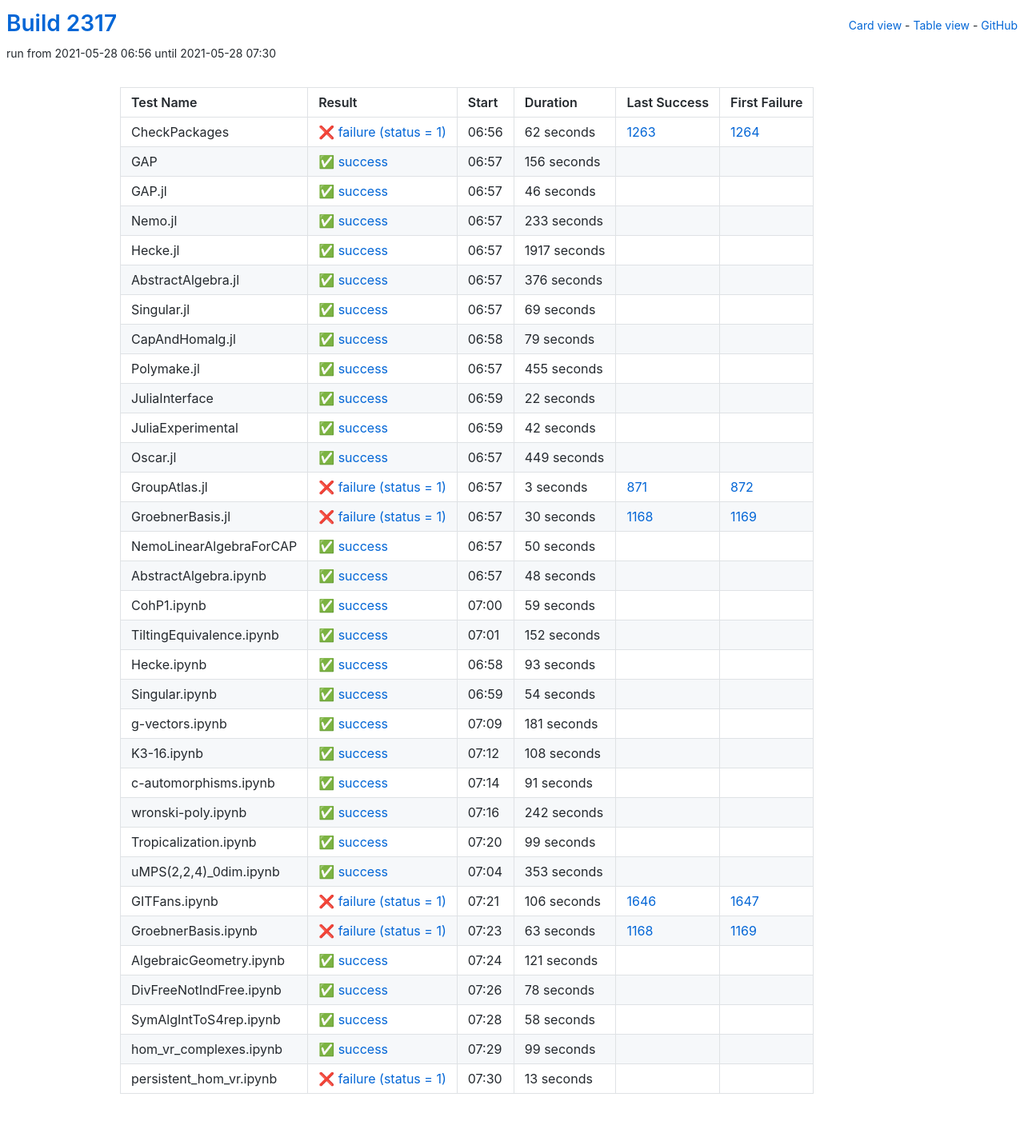
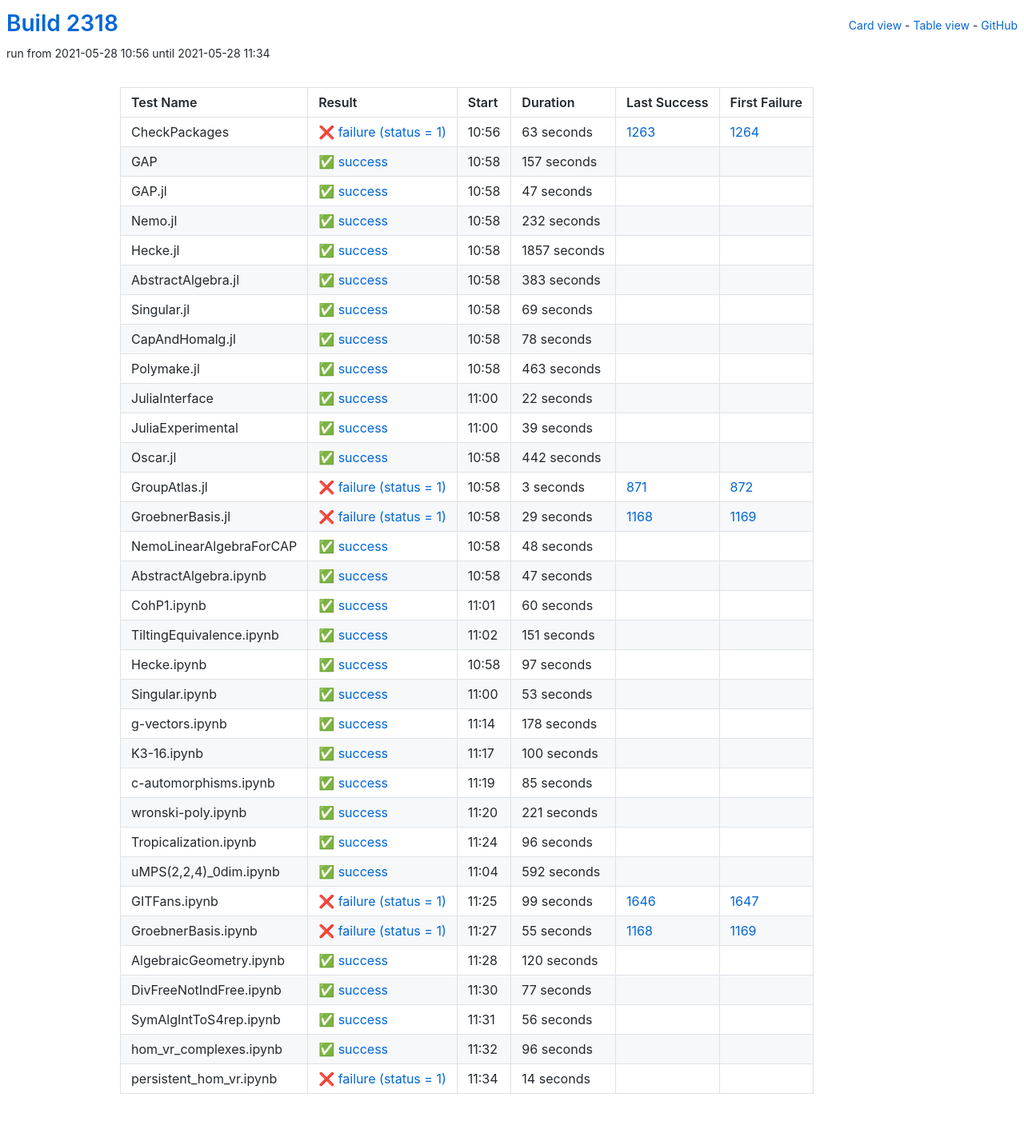
Before and after one commit to oscar-system/oscar-ci-status-stable, a Jekyll site: the page built from table.html, in a window 1280 px wide. Shown: the whole page at 80% size. Built offline with Jekyll 4.4.1, drawn with Linux system fonts in a browser that asks for light colours.

Commit message:
Build #2318

```diff
--- a/_data/ci.yml
+++ b/_data/ci.yml
@@ -1,6 +1,6 @@
 ---
-build: 2317
-build_url: https://oscarci.mathematik.uni-kl.de/job/oscar-stable/2317/
+build: 2318
+build_url: https://oscarci.mathematik.uni-kl.de/job/oscar-stable/2318/
 job: oscar-stable
 organization: oscar-system
 repo: oscar-ci-status-stable
@@ -8,80 +8,80 @@ repourl: https://github.com/oscar-system/oscar-ci-status-stable
 tests:
 - name: CheckPackages
   id: checkpackages
-  log: https://oscarci.mathematik.uni-kl.de/job/oscar-stable/2317/artifact/logs/build-2317/CheckPackages.log
-  start: 2021-05-28 06:56
+  log: https://oscarci.mathematik.uni-kl.de/job/oscar-stable/2318/artifact/logs/build-2318/CheckPackages.log
+  start: 2021-05-28 10:56
   success: false
   exitcode: 1
   status: failure
-  duration: 62
+  duration: 63
   last_success: 1263
   last_success_url: https://oscarci.mathematik.uni-kl.de/job/oscar-stable/1263/
   first_failure: 1264
   first_failure_url: https://oscarci.mathematik.uni-kl.de/job/oscar-stable/1264/
 - name: GAP
   id: gap
-  log: https://oscarci.mathematik.uni-kl.de/job/oscar-stable/2317/artifact/logs/build-2317/GAP.log
-  start: 2021-05-28 06:57
+  log: https://oscarci.mathematik.uni-kl.de/job/oscar-stable/2318/artifact/logs/build-2318/GAP.log
+  start: 2021-05-28 10:58
   success: true
   exitcode: 0
   status: success
-  duration: 156
+  duration: 157
   last_success: false
   last_success_url:
   first_failure: false
   first_failure_url:
 - name: GAP.jl
   id: gap-jl
-  log: https://oscarci.mathematik.uni-kl.de/job/oscar-stable/2317/artifact/logs/build-2317/GAP.jl.log
-  start: 2021-05-28 06:57
+  log: https://oscarci.mathematik.uni-kl.de/job/oscar-stable/2318/artifact/logs/build-2318/GAP.jl.log
+  start: 2021-05-28 10:58
   success: true
   exitcode: 0
   status: success
-  duration: 46
+  duration: 47
   last_success: false
   last_success_url:
   first_failure: false
   first_failure_url:
 - name: Nemo.jl
   id: nemo-jl
-  log: https://oscarci.mathematik.uni-kl.de/job/oscar-stable/2317/artifact/logs/build-2317/Nemo.jl.log
-  start: 2021-05-28 06:57
+  log: https://oscarci.mathematik.uni-kl.de/job/oscar-stable/2318/artifact/logs/build-2318/Nemo.jl.log
+  start: 2021-05-28 10:58
   success: true
   exitcode: 0
   status: success
-  duration: 233
+  duration: 232
   last_success: false
   last_success_url:
   first_failure: false
   first_failure_url:
 - name: Hecke.jl
   id: hecke-jl
-  log: https://oscarci.mathematik.uni-kl.de/job/oscar-stable/2317/artifact/logs/build-2317/Hecke.jl.log
-  start: 2021-05-28 06:57
+  log: https://oscarci.mathematik.uni-kl.de/job/oscar-stable/2318/artifact/logs/build-2318/Hecke.jl.log
+  start: 2021-05-28 10:58
   success: true
   exitcode: 0
   status: success
-  duration: 1917
+  duration: 1857
   last_success: false
   last_success_url:
   first_failure: false
   first_failure_url:
 - name: AbstractAlgebra.jl
   id: abstractalgebra-jl
-  log: https://oscarci.mathematik.uni-kl.de/job/oscar-stable/2317/artifact/logs/build-2317/AbstractAlgebra.jl.log
-  start: 2021-05-28 06:57
+  log: https://oscarci.mathematik.uni-kl.de/job/oscar-stable/2318/artifact/logs/build-2318/AbstractAlgebra.jl.log
+  start: 2021-05-28 10:58
   success: true
   exitcode: 0
   status: success
-  duration: 376
+  duration: 383
   last_success: false
   last_success_url:
   first_failure: false
   first_failure_url:
 - name: Singular.jl
   id: singular-jl
-  log: https://oscarci.mathematik.uni-kl.de/job/oscar-stable/2317/artifact/logs/build-2317/Singular.jl.log
-  start: 2021-05-28 06:57
+  log: https://oscarci.mathematik.uni-kl.de/job/oscar-stable/2318/artifact/logs/build-2318/Singular.jl.log
+  start: 2021-05-28 10:58
   success: true
   exitcode: 0
   status: success
@@ -92,32 +92,32 @@ tests:
   first_failure_url:
 - name: CapAndHomalg.jl
   id: capandhomalg-jl
-  log: https://oscarci.mathematik.uni-kl.de/job/oscar-stable/2317/artifact/logs/build-2317/CapAndHomalg.jl.log
-  start: 2021-05-28 06:58
+  log: https://oscarci.mathematik.uni-kl.de/job/oscar-stable/2318/artifact/logs/build-2318/CapAndHomalg.jl.log
+  start: 2021-05-28 10:58
   success: true
   exitcode: 0
   status: success
-  duration: 79
+  duration: 78
   last_success: false
   last_success_url:
   first_failure: false
   first_failure_url:
 - name: Polymake.jl
   id: polymake-jl
-  log: https://oscarci.mathematik.uni-kl.de/job/oscar-stable/2317/artifact/logs/build-2317/Polymake.jl.log
-  start: 2021-05-28 06:57
+  log: https://oscarci.mathematik.uni-kl.de/job/oscar-stable/2318/artifact/logs/build-2318/Polymake.jl.log
+  start: 2021-05-28 10:58
   success: true
   exitcode: 0
   status: success
-  duration: 455
+  duration: 463
   last_success: false
   last_success_url:
   first_failure: false
   first_failure_url:
 - name: JuliaInterface
   id: juliainterface
-  log: https://oscarci.mathematik.uni-kl.de/job/oscar-stable/2317/artifact/logs/build-2317/JuliaInterface.log
-  start: 2021-05-28 06:59
+  log: https://oscarci.mathematik.uni-kl.de/job/oscar-stable/2318/artifact/logs/build-2318/JuliaInterface.log
+  start: 2021-05-28 11:00
   success: true
   exitcode: 0
   status: success
@@ -128,32 +128,32 @@ tests:
   first_failure_url:
 - name: JuliaExperimental
   id: juliaexperimental
-  log: https://oscarci.mathematik.uni-kl.de/job/oscar-stable/2317/artifact/logs/build-2317/JuliaExperimental.log
-  start: 2021-05-28 06:59
+  log: https://oscarci.mathematik.uni-kl.de/job/oscar-stable/2318/artifact/logs/build-2318/JuliaExperimental.log
+  start: 2021-05-28 11:00
   success: true
   exitcode: 0
   status: success
-  duration: 42
+  duration: 39
   last_success: false
   last_success_url:
   first_failure: false
   first_failure_url:
 - name: Oscar.jl
   id: oscar-jl
-  log: https://oscarci.mathematik.uni-kl.de/job/oscar-stable/2317/artifact/logs/build-2317/Oscar.jl.log
-  start: 2021-05-28 06:57
+  log: https://oscarci.mathematik.uni-kl.de/job/oscar-stable/2318/artifact/logs/build-2318/Oscar.jl.log
+  start: 2021-05-28 10:58
   success: true
   exitcode: 0
   status: success
-  duration: 449
+  duration: 442
   last_success: false
   last_success_url:
   first_failure: false
   first_failure_url:
 - name: GroupAtlas.jl
   id: groupatlas-jl
-  log: https://oscarci.mathematik.uni-kl.de/job/oscar-stable/2317/artifact/logs/build-2317/GroupAtlas.jl.log
-  start: 2021-05-28 06:57
+  log: https://oscarci.mathematik.uni-kl.de/job/oscar-stable/2318/artifact/logs/build-2318/GroupAtlas.jl.log
+  start: 2021-05-28 10:58
   success: false
   exitcode: 1
   status: failure
@@ -164,32 +164,20 @@ tests:
   first_failure_url: https://oscarci.mathematik.uni-kl.de/job/oscar-stable/872/
 - name: GroebnerBasis.jl
   id: groebnerbasis-jl
-  log: https://oscarci.mathematik.uni-kl.de/job/oscar-stable/2317/artifact/logs/build-2317/GroebnerBasis.jl.log
-  start: 2021-05-28 06:57
+  log: https://oscarci.mathematik.uni-kl.de/job/oscar-stable/2318/artifact/logs/build-2318/GroebnerBasis.jl.log
+  start: 2021-05-28 10:58
   success: false
   exitcode: 1
   status: failure
-  duration: 30
+  duration: 29
   last_success: 1168
   last_success_url: https://oscarci.mathematik.uni-kl.de/job/oscar-stable/1168/
   first_failure: 1169
   first_failure_url: https://oscarci.mathematik.uni-kl.de/job/oscar-stable/1169/
 - name: NemoLinearAlgebraForCAP
   id: nemolinearalgebraforcap
-  log: https://oscarci.mathematik.uni-kl.de/job/oscar-stable/2317/artifact/logs/build-2317/NemoLinearAlgebraForCAP.log
-  start: 2021-05-28 06:57
-  success: true
-  exitcode: 0
-  status: success
-  duration: 50
-  last_success: false
-  last_success_url:
-  first_failure: false
-  first_failure_url:
-- name: AbstractAlgebra.ipynb
-  id: abstractalgebra-ipynb
-  log: https://oscarci.mathematik.uni-kl.de/job/oscar-stable/2317/artifact/logs/build-2317/AbstractAlgebra.ipynb.log
-  start: 2021-05-28 06:57
+  log: https://oscarci.mathematik.uni-kl.de/job/oscar-stable/2318/artifact/logs/build-2318/NemoLinearAlgebraForCAP.log
+  start: 2021-05-28 10:58
   success: true
   exitcode: 0
   status: success
@@ -198,206 +186,218 @@ tests:
   last_success_url:
   first_failure: false
   first_failure_url:
-- name: CohP1.ipynb
-  id: cohp1-ipynb
-  log: https://oscarci.mathematik.uni-kl.de/job/oscar-stable/2317/artifact/logs/build-2317/CohP1.ipynb.log
-  start: 2021-05-28 07:00
+- name: AbstractAlgebra.ipynb
+  id: abstractalgebra-ipynb
+  log: https://oscarci.mathematik.uni-kl.de/job/oscar-stable/2318/artifact/logs/build-2318/AbstractAlgebra.ipynb.log
+  start: 2021-05-28 10:58
   success: true
   exitcode: 0
   status: success
-  duration: 59
+  duration: 47
+  last_success: false
+  last_success_url:
+  first_failure: false
+  first_failure_url:
+- name: CohP1.ipynb
+  id: cohp1-ipynb
+  log: https://oscarci.mathematik.uni-kl.de/job/oscar-stable/2318/artifact/logs/build-2318/CohP1.ipynb.log
+  start: 2021-05-28 11:01
+  success: true
+  exitcode: 0
+  status: success
+  duration: 60
   last_success: false
   last_success_url:
   first_failure: false
   first_failure_url:
 - name: TiltingEquivalence.ipynb
   id: tiltingequivalence-ipynb
-  log: https://oscarci.mathematik.uni-kl.de/job/oscar-stable/2317/artifact/logs/build-2317/TiltingEquivalence.ipynb.log
-  start: 2021-05-28 07:01
+  log: https://oscarci.mathematik.uni-kl.de/job/oscar-stable/2318/artifact/logs/build-2318/TiltingEquivalence.ipynb.log
+  start: 2021-05-28 11:02
   success: true
   exitcode: 0
   status: success
-  duration: 152
+  duration: 151
   last_success: false
   last_success_url:
   first_failure: false
   first_failure_url:
 - name: Hecke.ipynb
   id: hecke-ipynb
-  log: https://oscarci.mathematik.uni-kl.de/job/oscar-stable/2317/artifact/logs/build-2317/Hecke.ipynb.log
-  start: 2021-05-28 06:58
+  log: https://oscarci.mathematik.uni-kl.de/job/oscar-stable/2318/artifact/logs/build-2318/Hecke.ipynb.log
+  start: 2021-05-28 10:58
   success: true
   exitcode: 0
   status: success
-  duration: 93
+  duration: 97
   last_success: false
   last_success_url:
   first_failure: false
   first_failure_url:
 - name: Singular.ipynb
   id: singular-ipynb
-  log: https://oscarci.mathematik.uni-kl.de/job/oscar-stable/2317/artifact/logs/build-2317/Singular.ipynb.log
-  start: 2021-05-28 06:59
+  log: https://oscarci.mathematik.uni-kl.de/job/oscar-stable/2318/artifact/logs/build-2318/Singular.ipynb.log
+  start: 2021-05-28 11:00
   success: true
   exitcode: 0
   status: success
-  duration: 54
+  duration: 53
   last_success: false
   last_success_url:
   first_failure: false
   first_failure_url:
 - name: g-vectors.ipynb
   id: g-vectors-ipynb
-  log: https://oscarci.mathematik.uni-kl.de/job/oscar-stable/2317/artifact/logs/build-2317/g-vectors.ipynb.log
-  start: 2021-05-28 07:09
+  log: https://oscarci.mathematik.uni-kl.de/job/oscar-stable/2318/artifact/logs/build-2318/g-vectors.ipynb.log
+  start: 2021-05-28 11:14
   success: true
   exitcode: 0
   status: success
-  duration: 181
+  duration: 178
   last_success: false
   last_success_url:
   first_failure: false
   first_failure_url:
 - name: K3-16.ipynb
   id: k3-16-ipynb
-  log: https://oscarci.mathematik.uni-kl.de/job/oscar-stable/2317/artifact/logs/build-2317/K3-16.ipynb.log
-  start: 2021-05-28 07:12
+  log: https://oscarci.mathematik.uni-kl.de/job/oscar-stable/2318/artifact/logs/build-2318/K3-16.ipynb.log
+  start: 2021-05-28 11:17
   success: true
   exitcode: 0
   status: success
-  duration: 108
+  duration: 100
   last_success: false
   last_success_url:
   first_failure: false
   first_failure_url:
 - name: c-automorphisms.ipynb
   id: c-automorphisms-ipynb
-  log: https://oscarci.mathematik.uni-kl.de/job/oscar-stable/2317/artifact/logs/build-2317/c-automorphisms.ipynb.log
-  start: 2021-05-28 07:14
+  log: https://oscarci.mathematik.uni-kl.de/job/oscar-stable/2318/artifact/logs/build-2318/c-automorphisms.ipynb.log
+  start: 2021-05-28 11:19
   success: true
   exitcode: 0
   status: success
-  duration: 91
+  duration: 85
   last_success: false
   last_success_url:
   first_failure: false
   first_failure_url:
 - name: wronski-poly.ipynb
   id: wronski-poly-ipynb
-  log: https://oscarci.mathematik.uni-kl.de/job/oscar-stable/2317/artifact/logs/build-2317/wronski-poly.ipynb.log
-  start: 2021-05-28 07:16
+  log: https://oscarci.mathematik.uni-kl.de/job/oscar-stable/2318/artifact/logs/build-2318/wronski-poly.ipynb.log
+  start: 2021-05-28 11:20
   success: true
   exitcode: 0
   status: success
-  duration: 242
+  duration: 221
   last_success: false
   last_success_url:
   first_failure: false
   first_failure_url:
 - name: Tropicalization.ipynb
   id: tropicalization-ipynb
-  log: https://oscarci.mathematik.uni-kl.de/job/oscar-stable/2317/artifact/logs/build-2317/Tropicalization.ipynb.log
-  start: 2021-05-28 07:20
+  log: https://oscarci.mathematik.uni-kl.de/job/oscar-stable/2318/artifact/logs/build-2318/Tropicalization.ipynb.log
+  start: 2021-05-28 11:24
   success: true
   exitcode: 0
   status: success
-  duration: 99
+  duration: 96
   last_success: false
   last_success_url:
   first_failure: false
   first_failure_url:
 - name: uMPS(2,2,4)_0dim.ipynb
   id: umps-2-2-4-0dim-ipynb
-  log: https://oscarci.mathematik.uni-kl.de/job/oscar-stable/2317/artifact/logs/build-2317/uMPS-2-2-4-_0dim.ipynb.log
-  start: 2021-05-28 07:04
+  log: https://oscarci.mathematik.uni-kl.de/job/oscar-stable/2318/artifact/logs/build-2318/uMPS-2-2-4-_0dim.ipynb.log
+  start: 2021-05-28 11:04
   success: true
   exitcode: 0
   status: success
-  duration: 353
+  duration: 592
   last_success: false
   last_success_url:
   first_failure: false
   first_failure_url:
 - name: GITFans.ipynb
   id: gitfans-ipynb
-  log: https://oscarci.mathematik.uni-kl.de/job/oscar-stable/2317/artifact/logs/build-2317/GITFans.ipynb.log
-  start: 2021-05-28 07:21
+  log: https://oscarci.mathematik.uni-kl.de/job/oscar-stable/2318/artifact/logs/build-2318/GITFans.ipynb.log
+  start: 2021-05-28 11:25
   success: false
   exitcode: 1
   status: failure
-  duration: 106
+  duration: 99
   last_success: 1646
   last_success_url: https://oscarci.mathematik.uni-kl.de/job/oscar-stable/1646/
   first_failure: 1647
   first_failure_url: https://oscarci.mathematik.uni-kl.de/job/oscar-stable/1647/
 - name: GroebnerBasis.ipynb
   id: groebnerbasis-ipynb
-  log: https://oscarci.mathematik.uni-kl.de/job/oscar-stable/2317/artifact/logs/build-2317/GroebnerBasis.ipynb.log
-  start: 2021-05-28 07:23
+  log: https://oscarci.mathematik.uni-kl.de/job/oscar-stable/2318/artifact/logs/build-2318/GroebnerBasis.ipynb.log
+  start: 2021-05-28 11:27
   success: false
   exitcode: 1
   status: failure
-  duration: 63
+  duration: 55
   last_success: 1168
   last_success_url: https://oscarci.mathematik.uni-kl.de/job/oscar-stable/1168/
   first_failure: 1169
   first_failure_url: https://oscarci.mathematik.uni-kl.de/job/oscar-stable/1169/
 - name: AlgebraicGeometry.ipynb
   id: algebraicgeometry-ipynb
-  log: https://oscarci.mathematik.uni-kl.de/job/oscar-stable/2317/artifact/logs/build-2317/AlgebraicGeometry.ipynb.log
-  start: 2021-05-28 07:24
+  log: https://oscarci.mathematik.uni-kl.de/job/oscar-stable/2318/artifact/logs/build-2318/AlgebraicGeometry.ipynb.log
+  start: 2021-05-28 11:28
   success: true
   exitcode: 0
   status: success
-  duration: 121
+  duration: 120
   last_success: false
   last_success_url:
   first_failure: false
   first_failure_url:
 - name: DivFreeNotIndFree.ipynb
   id: divfreenotindfree-ipynb
-  log: https://oscarci.mathematik.uni-kl.de/job/oscar-stable/2317/artifact/logs/build-2317/DivFreeNotIndFree.ipynb.log
-  start: 2021-05-28 07:26
+  log: https://oscarci.mathematik.uni-kl.de/job/oscar-stable/2318/artifact/logs/build-2318/DivFreeNotIndFree.ipynb.log
+  start: 2021-05-28 11:30
   success: true
   exitcode: 0
   status: success
-  duration: 78
+  duration: 77
   last_success: false
   last_success_url:
   first_failure: false
   first_failure_url:
 - name: SymAlgIntToS4rep.ipynb
   id: symalginttos4rep-ipynb
-  log: https://oscarci.mathematik.uni-kl.de/job/oscar-stable/2317/artifact/logs/build-2317/SymAlgIntToS4rep.ipynb.log
-  start: 2021-05-28 07:28
+  log: https://oscarci.mathematik.uni-kl.de/job/oscar-stable/2318/artifact/logs/build-2318/SymAlgIntToS4rep.ipynb.log
+  start: 2021-05-28 11:31
   success: true
   exitcode: 0
   status: success
-  duration: 58
+  duration: 56
   last_success: false
   last_success_url:
   first_failure: false
   first_failure_url:
 - name: hom_vr_complexes.ipynb
   id: hom-vr-complexes-ipynb
-  log: https://oscarci.mathematik.uni-kl.de/job/oscar-stable/2317/artifact/logs/build-2317/hom_vr_complexes.ipynb.log
-  start: 2021-05-28 07:29
+  log: https://oscarci.mathematik.uni-kl.de/job/oscar-stable/2318/artifact/logs/build-2318/hom_vr_complexes.ipynb.log
+  start: 2021-05-28 11:32
   success: true
   exitcode: 0
   status: success
-  duration: 99
+  duration: 96
   last_success: false
   last_success_url:
   first_failure: false
   first_failure_url:
 - name: persistent_hom_vr.ipynb
   id: persistent-hom-vr-ipynb
-  log: https://oscarci.mathematik.uni-kl.de/job/oscar-stable/2317/artifact/logs/build-2317/persistent_hom_vr.ipynb.log
-  start: 2021-05-28 07:30
+  log: https://oscarci.mathematik.uni-kl.de/job/oscar-stable/2318/artifact/logs/build-2318/persistent_hom_vr.ipynb.log
+  start: 2021-05-28 11:34
   success: false
   exitcode: 1
   status: failure
-  duration: 13
+  duration: 14
   last_success: false
   last_success_url:
   first_failure: false
```
Also changed, not shown: README.md.
